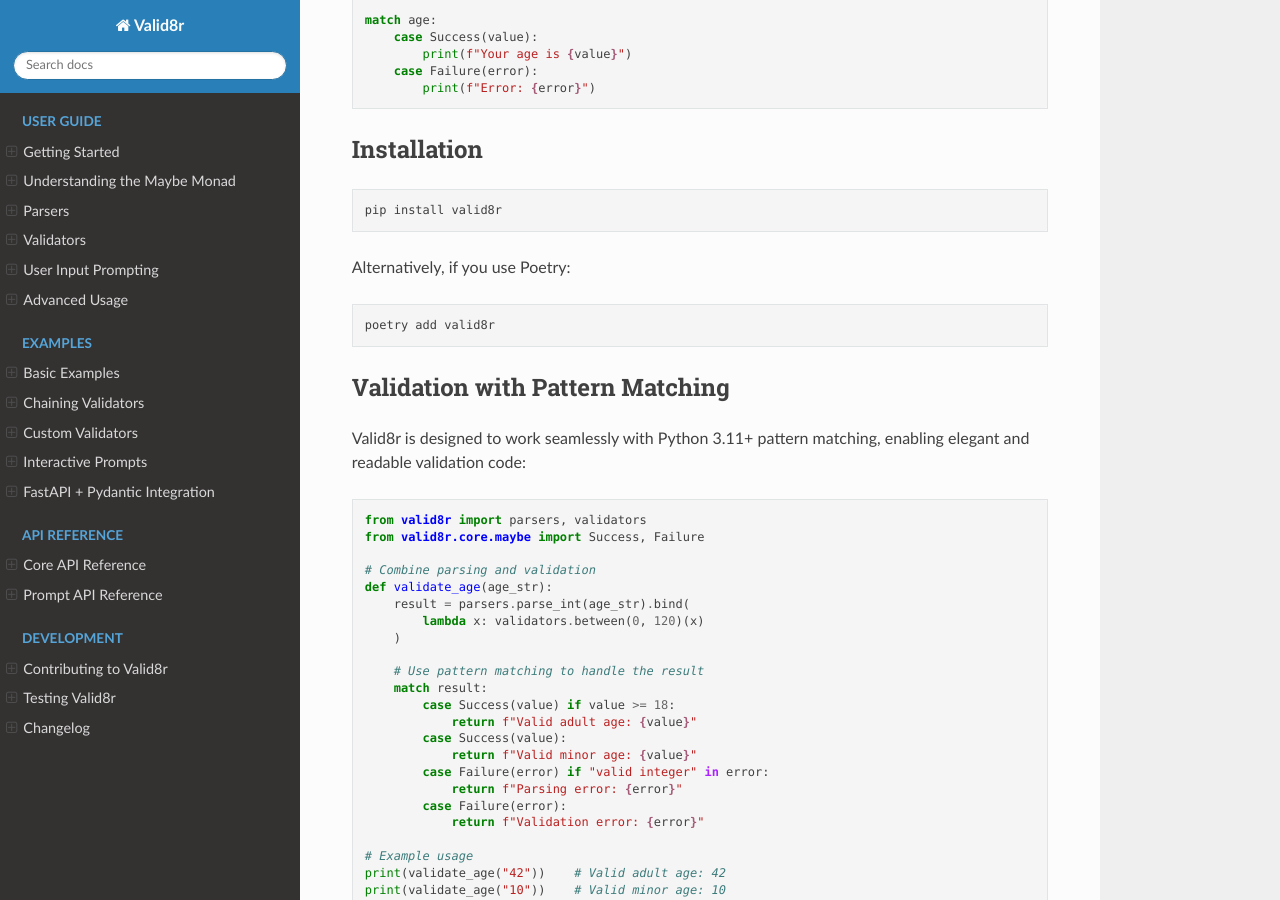
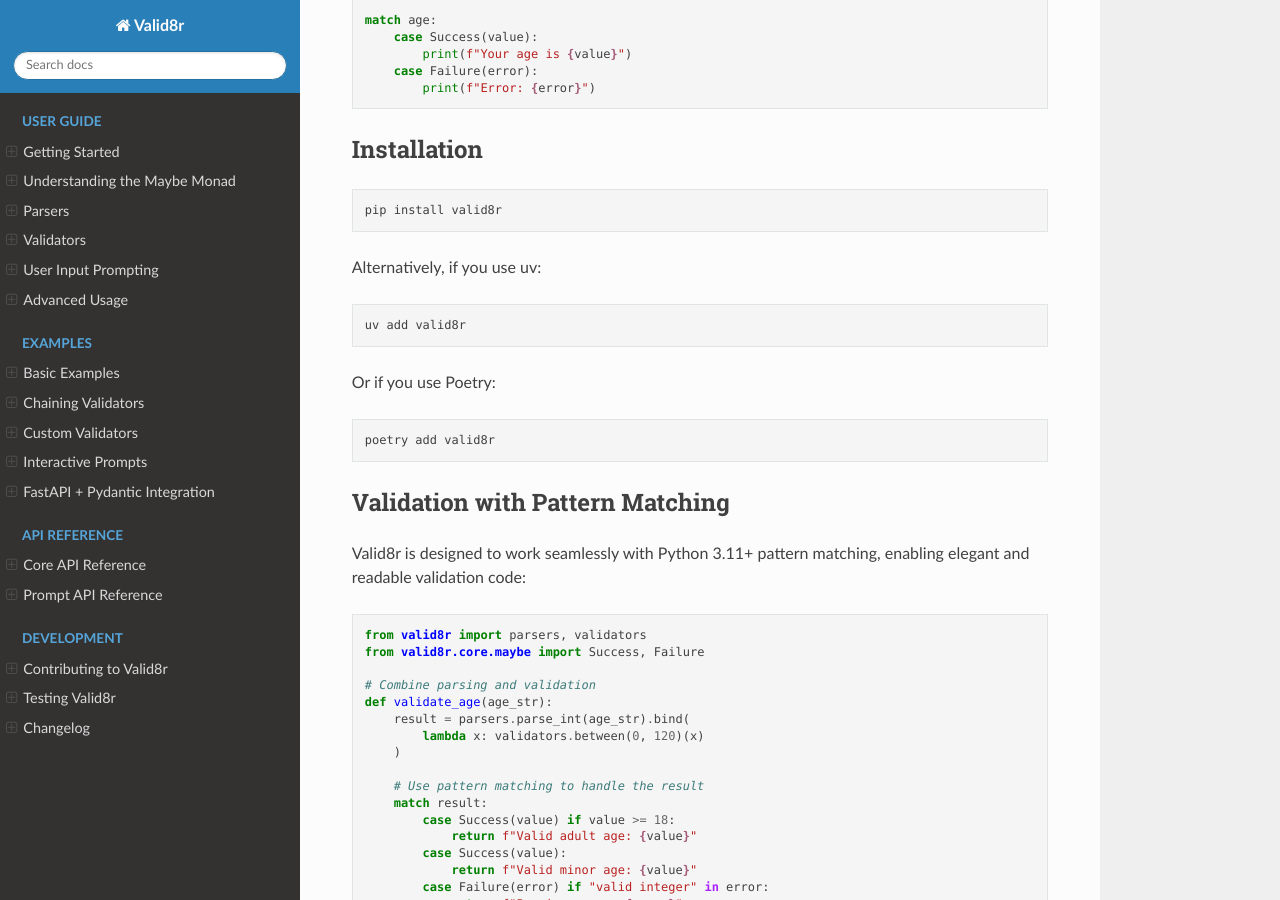
Before and after one commit to mikelane/valid8r, a Sphinx documentation site: the page built from docs/index.rst, in a window 1280 px wide and 900 px high, scrolled down 926 px. Built offline with Sphinx 7.4.7 and the Read the Docs theme 3.1.0, drawn with Linux system fonts in a browser that asks for light colours.

Commit message:
docs: update secondary documentation files to reference uv instead of Poetry
Address review feedback from PR #120 by updating remaining files that
still referenced Poetry commands:

- .github/pull_request_template.md: Update all test/lint/docs commands
- .github/CONVENTIONAL_COMMITS.md: Update verification commands and examples
- .readthedocs.yaml: Migrate RTD build from Poetry to uv
- docs/index.rst: Add uv as primary recommended installation method

All Poetry references have now been updated to uv for consistency with
the migration completed in PR #48 (November 2025).

```diff
--- a/docs/index.rst
+++ b/docs/index.rst
@@ -60,7 +60,13 @@
 
    pip install valid8r
 
-Alternatively, if you use Poetry:
+Alternatively, if you use uv:
+
+.. code-block:: bash
+
+   uv add valid8r
+
+Or if you use Poetry:
 
 .. code-block:: bash
 
```
Also changed, not shown: .github/CONVENTIONAL_COMMITS.md, .github/pull_request_template.md, .readthedocs.yaml.
